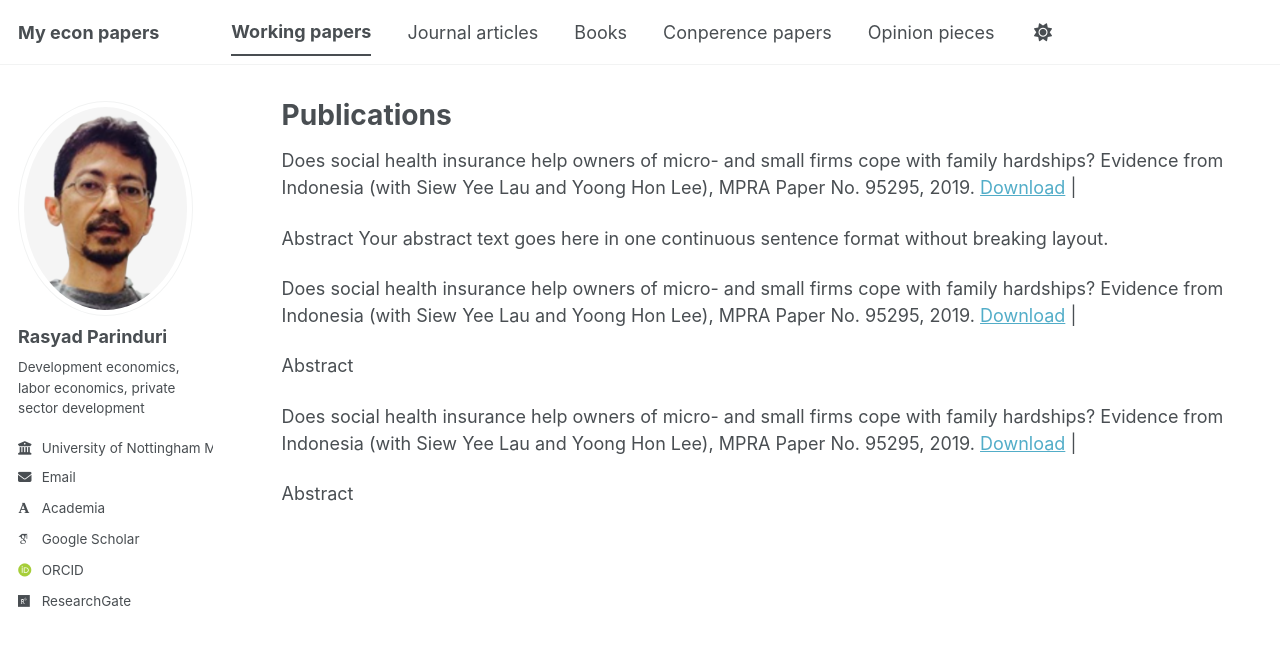
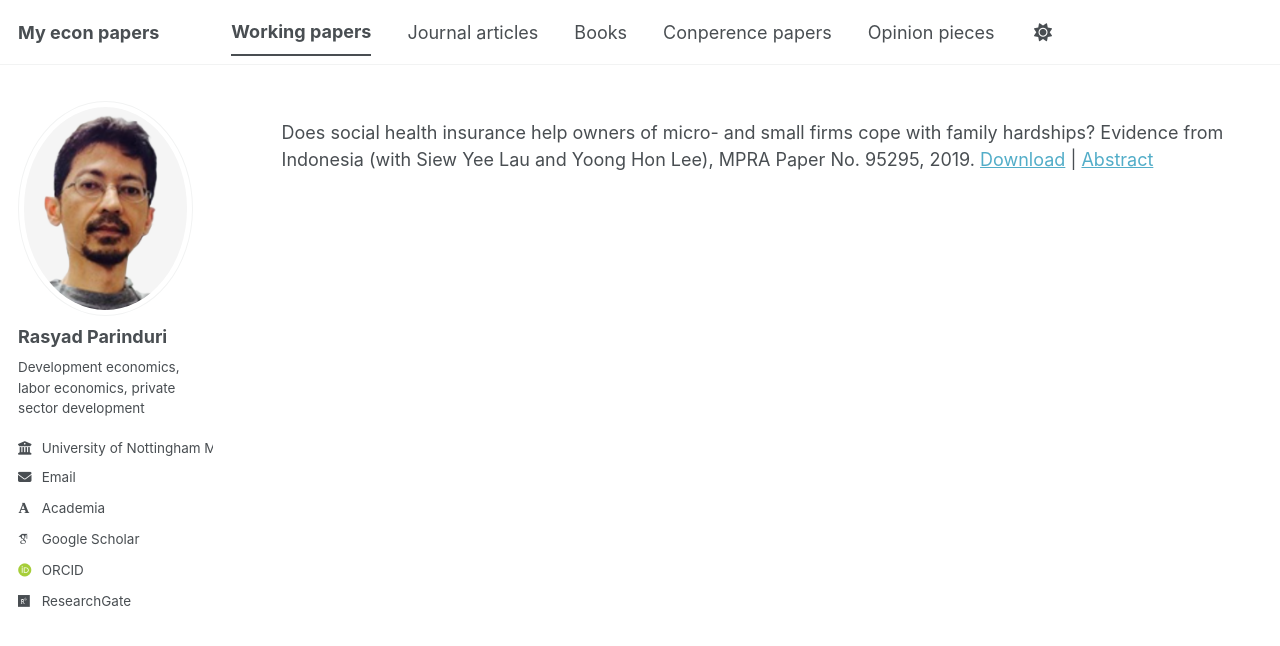
Before and after one commit to rasyadparinduri/rasyadparinduri.github.io, a Jekyll site: the page built from _pages/publications.html, in a window 1280 px wide. Shown: the top 646 px of the page. Built offline with Jekyll 4.4.1, drawn with Linux system fonts in a browser that asks for light colours; some web fonts are replaced; a script bundle is joined from its source files by our own code; library files that are not in the unit come from our copies.

Commit message:
Update publications.html

```diff
--- a/_pages/publications.html
+++ b/_pages/publications.html
@@ -1,38 +1,16 @@
 ---
 layout: archive
-title: "Publications"
+title: ""
 permalink: /publications/
 author_profile: true
 ---
-
-
-<p>
-Does social health insurance help owners of micro- and small firms cope with family hardships?
-Evidence from Indonesia (with Siew Yee Lau and Yoong Hon Lee), MPRA Paper No. 95295, 2019. <a href="https://mpra.ub.uni-muenchen.de/95295/1/MPRA_paper_95295.pdf" target="_blank">Download</a> |
-<summary style="display:inline; color:inherit;">Abstract</summary>
-<span> Your abstract text goes here in one continuous sentence format without breaking layout. </span>
-</p>
-
 
 <p>
 Does social health insurance help owners of micro- and small firms cope with family hardships?
   Evidence from Indonesia (with Siew Yee Lau and Yoong Hon Lee), MPRA Paper No. 95295, 2019.
 <a href="https://mpra.ub.uni-muenchen.de/95295/1/MPRA_paper_95295.pdf" target="_blank">Download</a> |
-<details style="display:inline;">
-  <summary style="display:inline;">Abstract</summary>
-  <span> Your abstract text goes here in one continuous sentence format without breaking layout. </span>
-</details>
+<a href="#" onclick="document.getElementById('abs1').style.display = (document.getElementById('abs1').style.display == 'none' ? 'inline' : 'none'); return false;">Abstract</a>
+<span id="abs1" style="display:none;">
+  This study examines how social health insurance affects micro- and small-firm owners' ability to cope with family hardships in Indonesia.
+</span>
 </p>
-
-
-
-<p>
-Does social health insurance help owners of micro- and small firms cope with family hardships? Evidence from Indonesia (with Siew Yee Lau and Yoong Hon Lee), MPRA Paper No. 95295, 2019.
-<a href="https://mpra.ub.uni-muenchen.de/95295/1/MPRA_paper_95295.pdf" target="_blank">Download</a> |
-<details style="display:inline;">
-  <summary style="display:inline; cursor:pointer;">
-    Abstract
-  </summary>
-  <span> Your abstract text goes here. </span>
-</details>
-</p>
```
